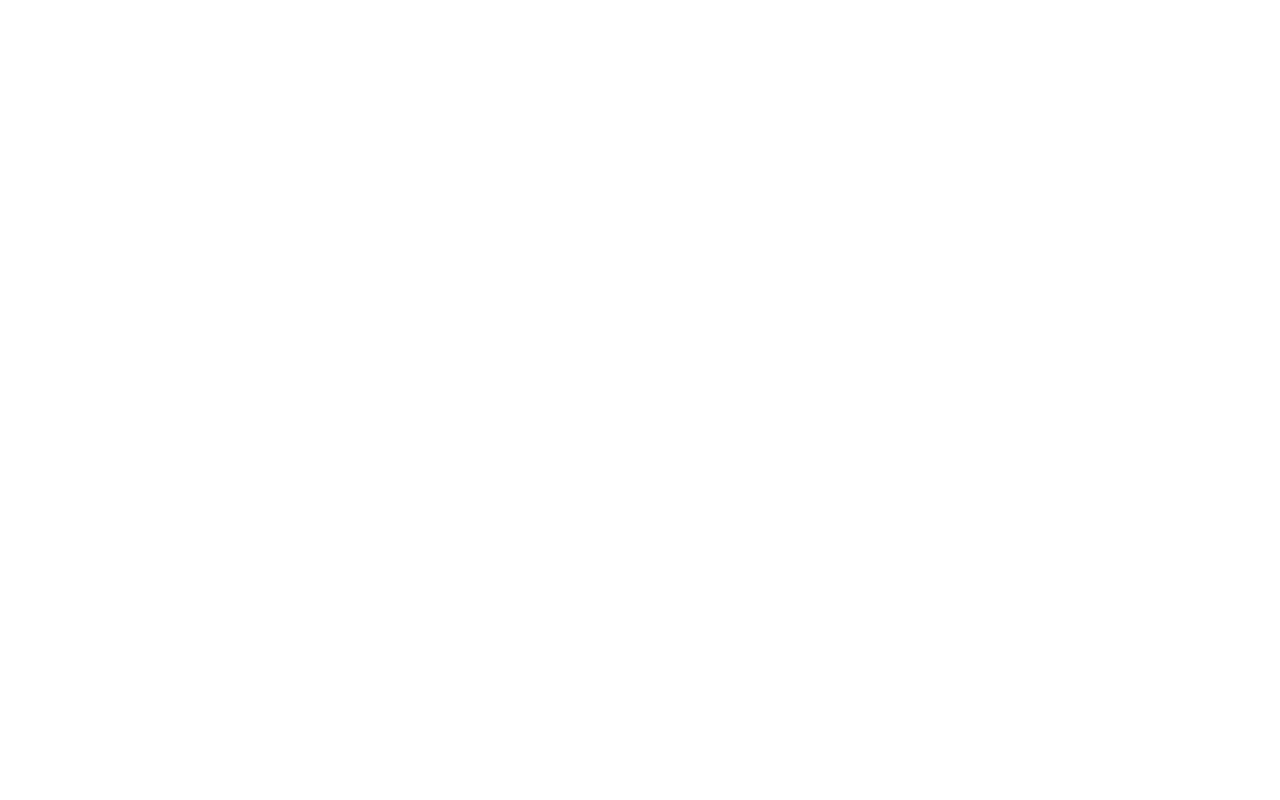
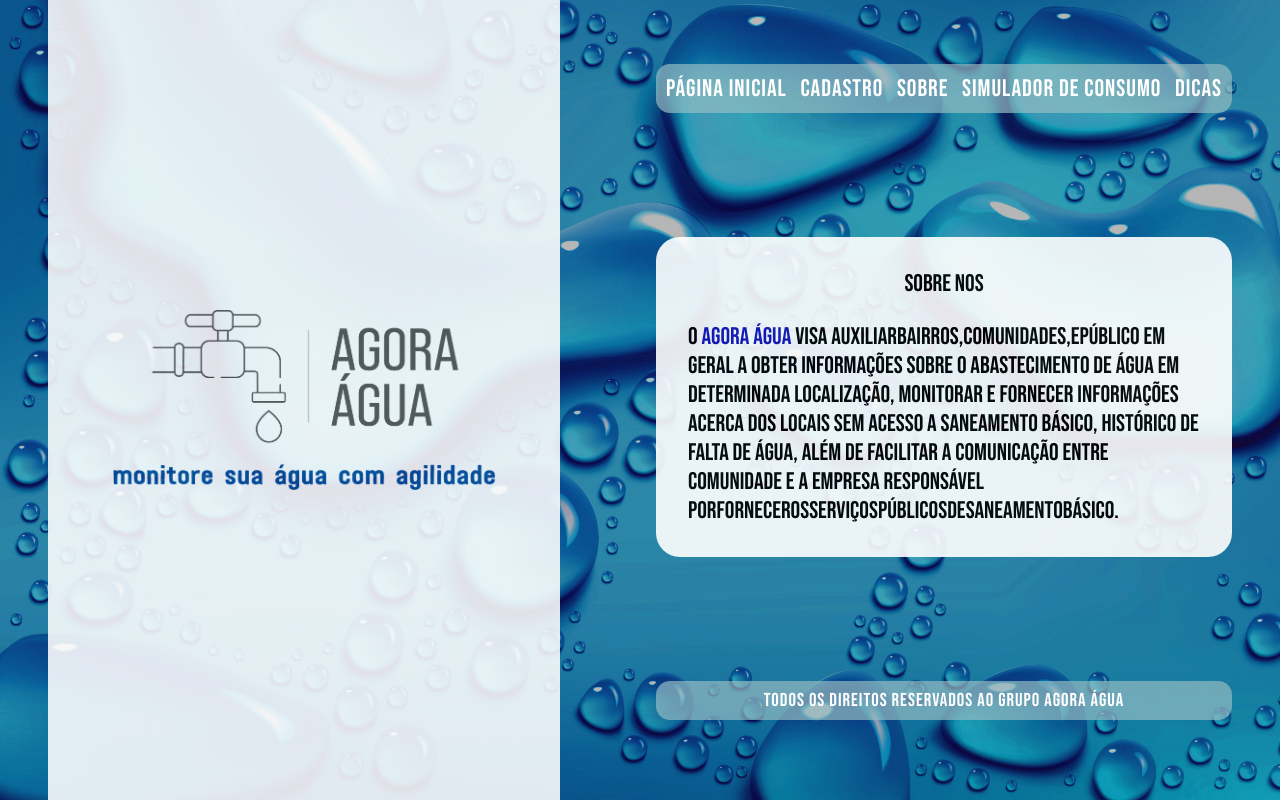
Before and after one commit to cmgreenhalgh/trabalho-agora-agua, a plain HTML site: page CODIGOS VISUAL/sobre.html in a window 1280 px wide. Drawn offline with nearby package versions, Linux system fonts and the light colour scheme.

Commit message:
add Sobre nos

```diff
--- /dev/null
+++ b/CODIGOS VISUAL/sobre.css
@@ -0,0 +1,8 @@
+.about-us-text{
+    font-size: 1.5rem;
+    text-align: left;
+}
+.blue-highligth {
+    font-size: 1.5rem;
+    color: rgb(19, 19, 182);
+}
--- a/CODIGOS VISUAL/sobre.html
+++ b/CODIGOS VISUAL/sobre.html
@@ -0,0 +1,76 @@
+<!DOCTYPE html>
+<html lang="pt-br">
+  <head>
+    <meta charset="UTF-8" />
+    <meta http-equiv="X-UA-Compatible" content="IE=edge" />
+    <meta name="viewport" content="width=device-width, initial-scale=1.0" />
+    <title>AGORA ÁGUA</title>
+    <link rel="stylesheet" href="style.css" />
+    <link rel="stylesheet" href="sobre.css" />
+    <link rel="icon" href="img/favicon.ico" />
+    <link rel="preconnect" href="https://fonts.googleapis.com" />
+    <link rel="preconnect" href="https://fonts.gstatic.com" crossorigin />
+    <link
+      href="https://fonts.googleapis.com/css2?family=Bebas+Neue&family=Poppins:ital,wght@0,300;0,400;0,500;0,600;0,700;1,300;1,400;1,500;1,600;1,700&display=swap"
+      rel="stylesheet"
+    />
+    <script
+      src="https://code.jquery.com/jquery-3.6.1.min.js"
+      integrity="sha256-o88AwQnZB+VDvE9tvIXrMQaPlFFSUTR+nldQm1LuPXQ="
+      crossorigin="anonymous"
+    ></script>
+    <script
+      src="https://cdnjs.cloudflare.com/ajax/libs/jquery.mask/1.14.16/jquery.mask.min.js"
+      integrity="sha512-pHVGpX7F/27yZ0ISY+VVjyULApbDlD0/X0rgGbTqCE7WFW5MezNTWG/dnhtbBuICzsd0WQPgpE4REBLv+UqChw=="
+      crossorigin="anonymous"
+      referrerpolicy="no-referrer"
+    ></script>
+  </head>
+  <body>
+    <main>
+      <div id="aside">
+        <div id="aside-logo">
+          <img
+            id="logo"
+            src="img/Logo - 300ppi.png"
+            alt="Logotipo Agora Água"
+          />
+        </div>
+      </div>
+      <div class="container-wrapper">
+        <nav id="menu">
+          <ul class="nav-items">
+            <li><a href="index.html">PÁGINA INICIAL</a></li>
+            <li><a href="cadastro.html">CADASTRO</a></li>
+            <li><a href="sobre.html">SOBRE</a></li>
+            <li><a href="calculadora.html">SIMULADOR DE CONSUMO</a></li>
+            <li><a href="dicas.html">DICAS</a></li>
+          </ul>
+        </nav>
+        <div id="container">
+          <div id="content">
+            <p id="content-title">SOBRE NOS</p>
+            <section class="about-us-text">
+              <p>
+                O <small class="blue-highligth">Agora Água</small> visa auxiliarbairros,comunidades,epúblico em geral
+                a obter informações sobre o abastecimento de água em determinada
+                localização, monitorar e fornecer informações acerca dos locais
+                sem acesso a saneamento básico, histórico de falta de água, além
+                de facilitar a comunicação entre comunidade e a empresa
+                responsável porfornecerosserviçospúblicosdesaneamentobásico.
+              </p>
+            </section>
+          </div>
+        </div>
+        <footer>
+          <h3>TODOS OS DIREITOS RESERVADOS AO GRUPO AGORA ÁGUA</h3>
+        </footer>
+      </div>
+    </main>
+    <script type="text/javascript">
+      $(document).ready(function () {
+        $("#caixa-pesquisa").mask("00000-000");
+      });
+    </script>
+  </body>
+</html>
--- a/CODIGOS VISUAL/style.css
+++ b/CODIGOS VISUAL/style.css
@@ -109,6 +109,7 @@ main {
     font-family:'Bebas Neue', cursive;
     font-size: 1.5em;
     margin-bottom: 24px;
+    text-align: center;
 }
 
 input{
```
Also changed, not shown: CODIGOS VISUAL/cadastro.html (+5 -4 lines), CODIGOS VISUAL/index.html (+5 -4 lines).
